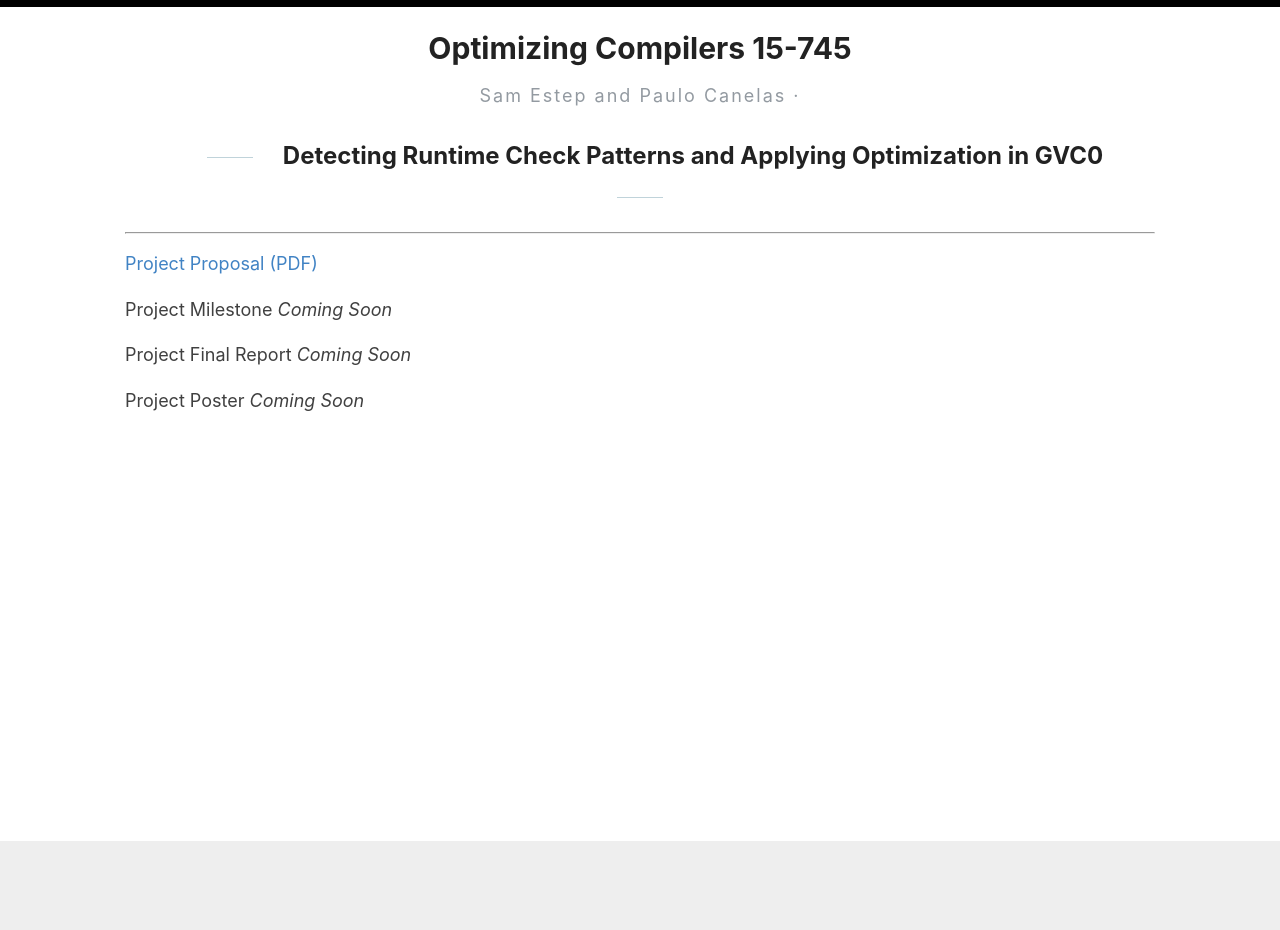
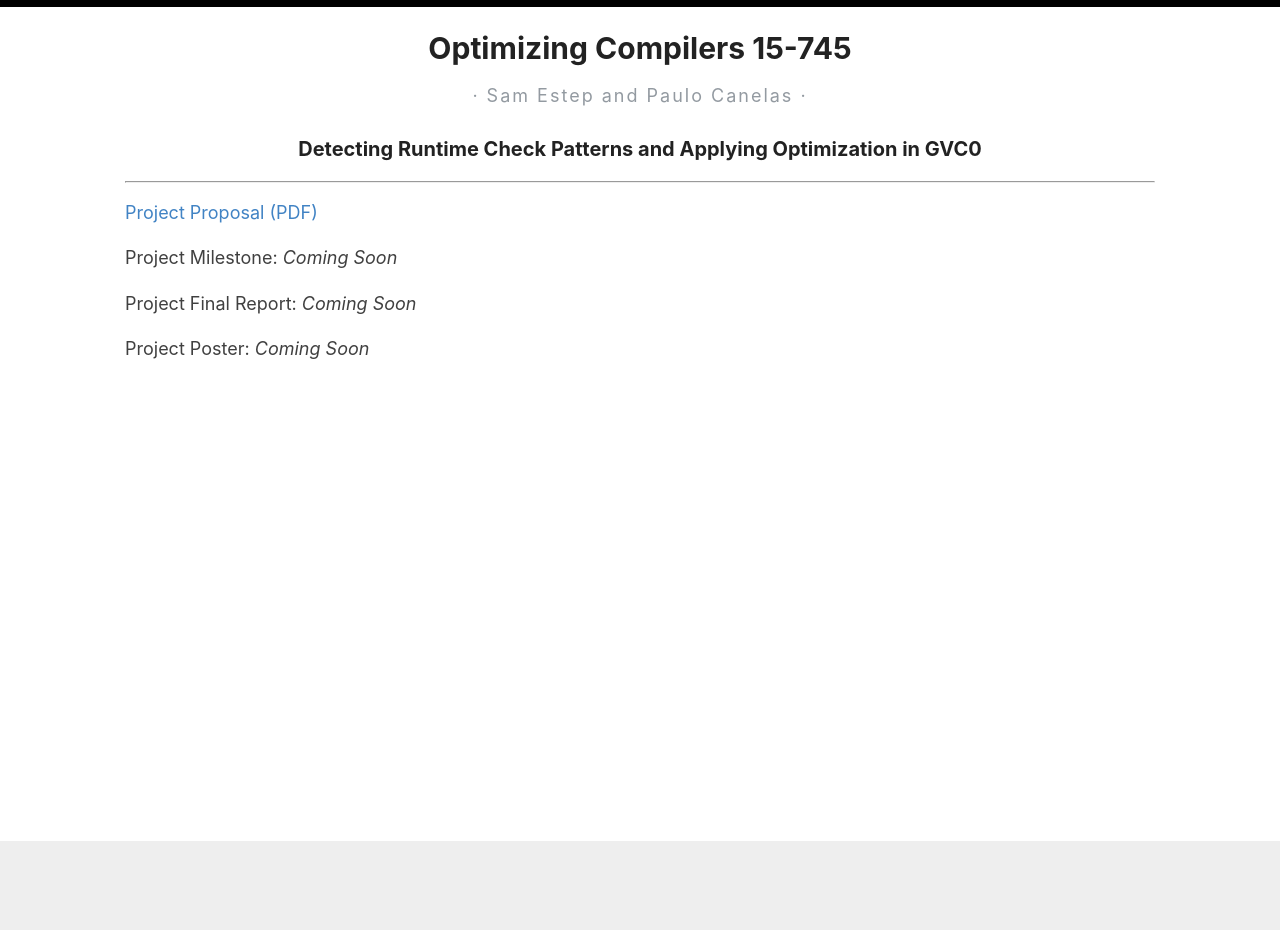
Before and after one commit to pcanelas/pcanelas.github.io, a Jekyll site: the page built from _pages/compilers.md, in a window 1280 px wide. Built offline with Jekyll 4.4.1, drawn with Linux system fonts in a browser that asks for light colours.

Commit message:
Fixed typos

```diff
--- a/_layouts/post.html
+++ b/_layouts/post.html
@@ -6,7 +6,7 @@ layout: defaultempty
   <h1>{{ page.title }}</h1>
 
   <div>
-    <p class="author_title">{{page.author}}  ·  {{ page.date | date: "%B %e, %Y" }}</p>
+    <p class="author_title"> · {{page.author}}  ·  {{ page.date | date: "%B %e, %Y" }}</p>
     {% if page.last_modified_at %}
     <p class="author_title" datetime="{{ page.last_modified_at | date_to_xmlschema }}">(Updated: {{ page.last_modified_at | date: "%b %-d, %Y" }})</p>
     {% endif %}
--- a/_pages/compilers.md
+++ b/_pages/compilers.md
@@ -5,14 +5,14 @@ permalink: /optimizing-compilers/
 author: Sam Estep and Paulo Canelas
 ---
 
-## Detecting Runtime Check Patterns and Applying Optimization in GVC0
+### Detecting Runtime Check Patterns and Applying Optimization in GVC0
 
 ---
 
 [Project Proposal (PDF)](https://pcanelas.com/images/compilers-proposal.pdf)
 
-Project Milestone *Coming Soon*
+Project Milestone: *Coming Soon*
 
-Project Final Report *Coming Soon*
+Project Final Report: *Coming Soon*
 
-Project Poster *Coming Soon*
+Project Poster: *Coming Soon*
```
